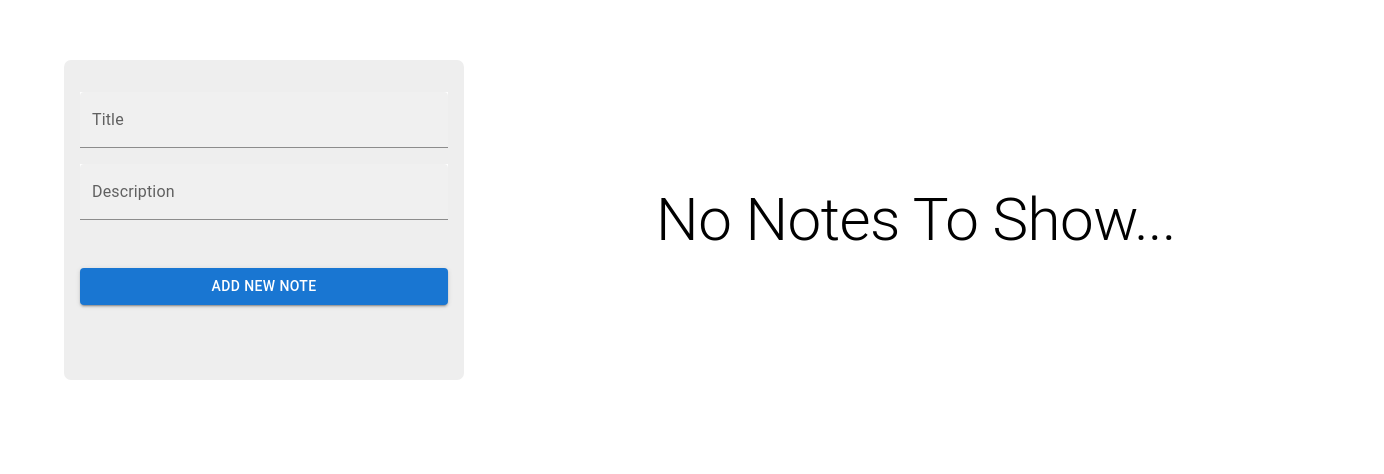
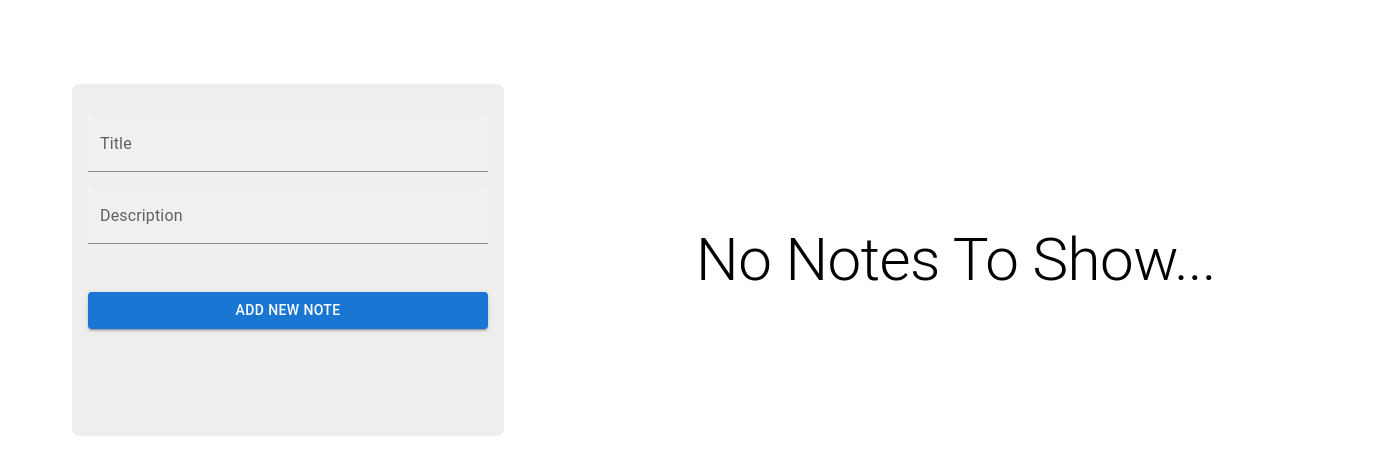
Before and after one commit to omids0/note-ts-mui, a Next.js app: page / in a window 1280 px wide. Shown: the part 212-686 px from the top of the page, 1384 px wide, since content can reach past the window. Built offline with nearby package versions, Linux system fonts and the light colour scheme.

Commit message:
css folders removed

```diff
--- a/pages/_app.tsx
+++ b/pages/_app.tsx
@@ -1,4 +1,4 @@
-import "../styles/globals.css";
+// import "../styles/globals.css";
 import type { AppProps } from "next/app";
 import { Provider } from "react-redux";
 import store from "./../redux/store";
--- a/styles/globals.css
+++ /dev/null
@@ -1,5 +0,0 @@
-* {
-  margin: 0;
-  padding: 0;
-  box-sizing: border-box;
-}
```
